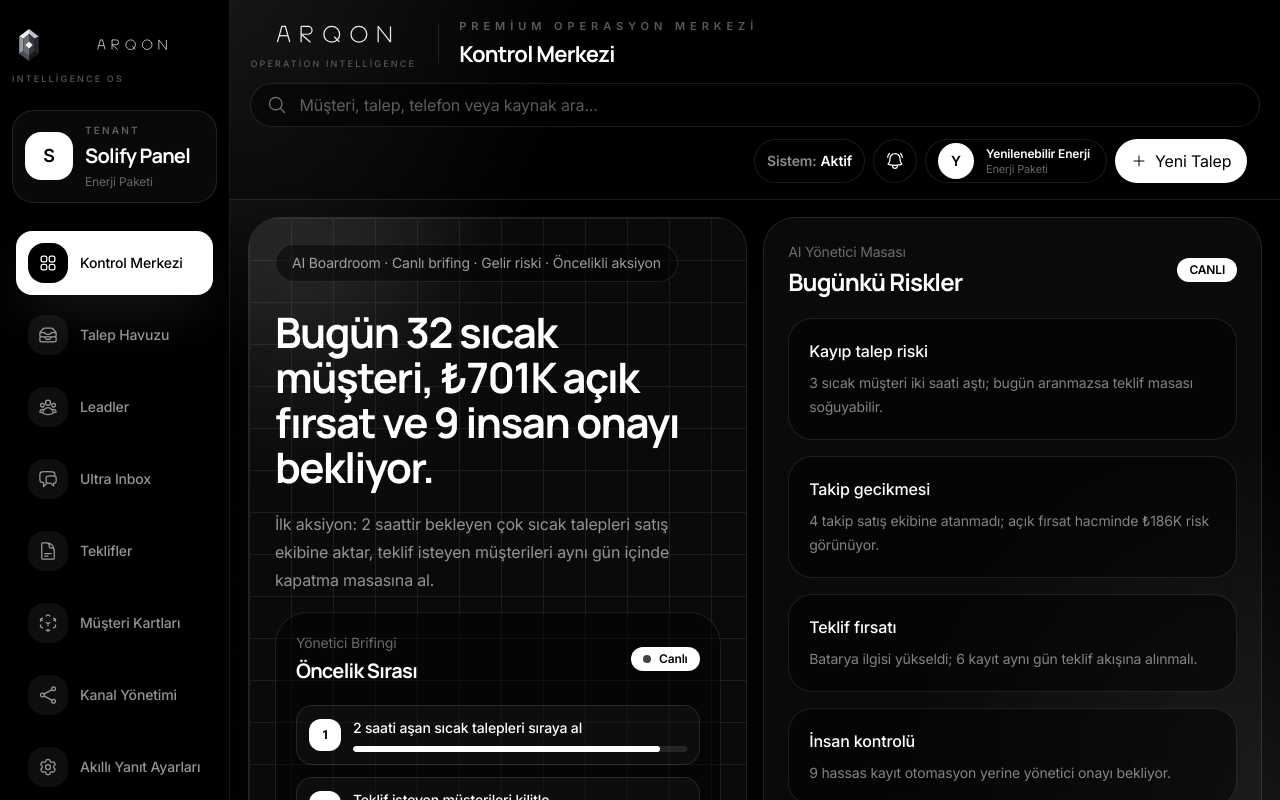
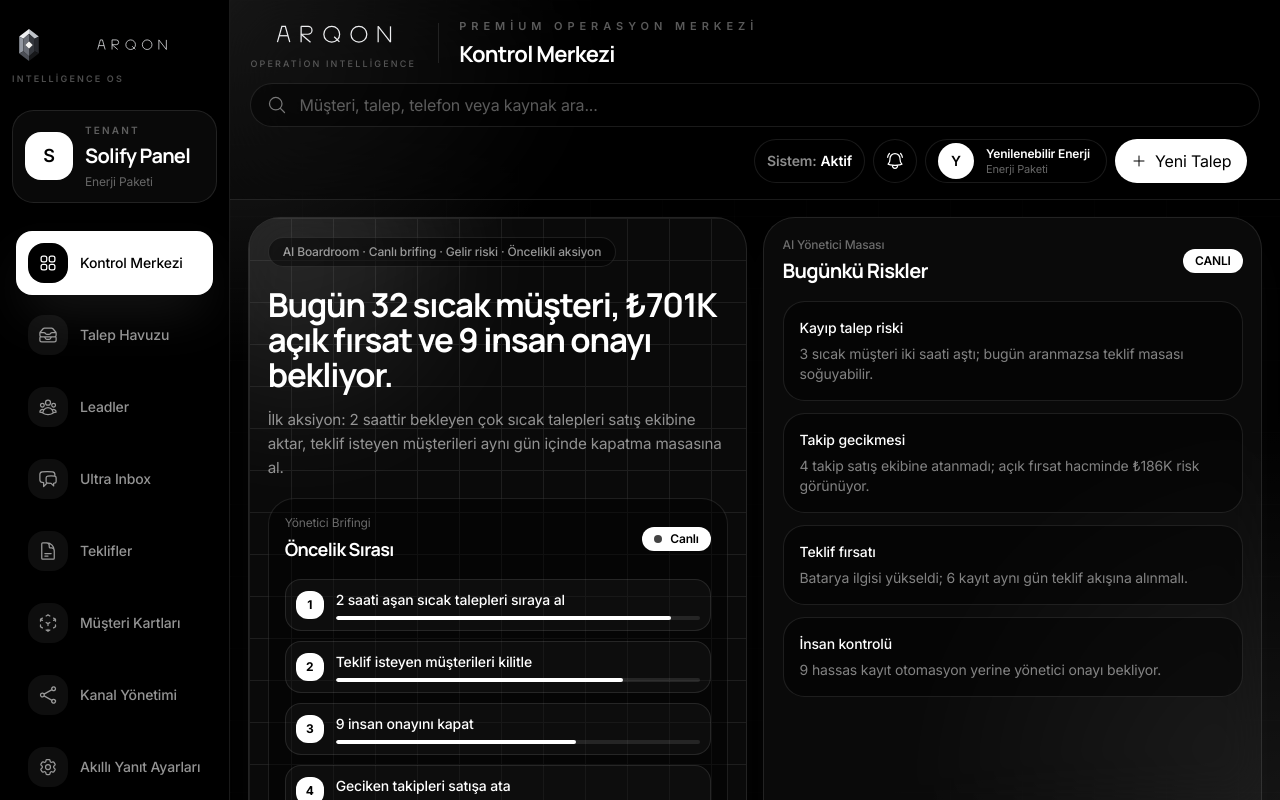
Before and after one commit to ULTRABRT/ultra-crm-panel, a Next.js app: page / in a window 1280 px wide. Built offline with nearby package versions, Linux system fonts and the light colour scheme.

Commit message:
polish control center first fold density

```diff
--- a/app/page.tsx
+++ b/app/page.tsx
@@ -25,7 +25,7 @@ export default function Home() {
             <Header />
 
             <div className="arqon-page-scroll">
-              <section className="arqon-section-gap arqon-fluid-grid [--arqon-grid-min:24rem]">
+              <section className="arqon-section-gap arqon-fluid-grid [--arqon-grid-min:22rem]">
                 <DashboardHero />
                 <ExecutiveSummary />
               </section>
--- a/components/DashboardHero.tsx
+++ b/components/DashboardHero.tsx
@@ -18,7 +18,7 @@ function getSafeIntegerValue(value: string): number | null {
 
 export function DashboardHero() {
   return (
-    <PanelCard className="arqon-fluid-card relative overflow-hidden">
+    <PanelCard className="relative overflow-hidden p-[clamp(1.15rem,1.55cqi,2rem)]">
       <div className="pointer-events-none absolute -left-24 -top-24 h-72 w-72 rounded-full bg-white/[0.08] blur-3xl" />
       <div className="pointer-events-none absolute -bottom-28 right-10 h-80 w-80 rounded-full bg-white/[0.055] blur-3xl" />
 
@@ -27,27 +27,27 @@ export function DashboardHero() {
       </div>
 
       <div className="relative">
-        <div className="inline-flex rounded-full border border-white/10 bg-black/45 px-4 py-2 text-sm text-white/60">
+        <div className="inline-flex rounded-full border border-white/10 bg-black/45 px-3.5 py-1.5 text-xs font-medium text-white/58">
           AI Boardroom · Canlı brifing · Gelir riski · Öncelikli aksiyon
         </div>
 
-        <div className="arqon-split-grid mt-7 [--arqon-split-min:23rem]">
+        <div className="arqon-split-grid mt-5 [--arqon-split-min:21rem]">
           <div>
-            <h1 className="arqon-fluid-title max-w-4xl font-semibold tracking-[-0.05em]">
+            <h1 className="max-w-4xl text-[clamp(1.8rem,3.15cqi,3.05rem)] font-semibold leading-[1.06] tracking-[-0.05em]">
               Bugün 32 sıcak müşteri, ₺701K açık fırsat ve 9 insan onayı bekliyor.
             </h1>
 
-            <p className="mt-5 max-w-3xl text-[clamp(1rem,1.4cqi,1.125rem)] leading-7 text-white/55">
+            <p className="mt-4 max-w-3xl text-[clamp(0.95rem,1.15cqi,1.05rem)] leading-6 text-white/55">
               İlk aksiyon: 2 saattir bekleyen çok sıcak talepleri satış ekibine
               aktar, teklif isteyen müşterileri aynı gün içinde kapatma masasına al.
             </p>
           </div>
 
-          <div className="rounded-[2rem] border border-white/10 bg-black/45 p-5">
+          <div className="rounded-[1.65rem] border border-white/10 bg-black/45 p-4">
             <div className="flex items-center justify-between">
               <div>
-                <p className="text-sm text-white/40">Yönetici Brifingi</p>
-                <h3 className="mt-1 text-xl font-semibold">Öncelik Sırası</h3>
+                <p className="text-xs text-white/40">Yönetici Brifingi</p>
+                <h3 className="mt-1 text-lg font-semibold">Öncelik Sırası</h3>
               </div>
 
               <span className="flex items-center gap-2 rounded-full bg-white px-3 py-1 text-xs font-semibold text-black">
@@ -56,19 +56,19 @@ export function DashboardHero() {
               </span>
             </div>
 
-            <div className="mt-5 space-y-3">
+            <div className="mt-4 space-y-2.5">
               {operationFlow.map((item, index) => (
                 <div
                   key={item}
-                  className="flex items-center gap-3 rounded-2xl border border-white/10 bg-white/[0.035] p-3"
+                  className="flex items-center gap-3 rounded-2xl border border-white/10 bg-white/[0.035] p-2.5"
                 >
-                  <div className="flex h-8 w-8 shrink-0 items-center justify-center rounded-xl bg-white text-xs font-bold text-black">
+                  <div className="flex h-7 w-7 shrink-0 items-center justify-center rounded-xl bg-white text-xs font-bold text-black">
                     {index + 1}
                   </div>
 
                   <div className="min-w-0 flex-1">
-                    <p className="text-sm font-medium">{item}</p>
-                    <div className="mt-2 h-1.5 overflow-hidden rounded-full bg-white/10">
+                    <p className="text-sm font-medium leading-5">{item}</p>
+                    <div className="mt-1.5 h-1 overflow-hidden rounded-full bg-white/10">
                       <div
                         className="h-full rounded-full bg-white"
                         style={{ width: `${92 - index * 13}%` }}
@@ -81,26 +81,26 @@ export function DashboardHero() {
           </div>
         </div>
 
-        <div className="arqon-kpi-grid mt-8">
+        <div className="arqon-kpi-grid mt-5 [--arqon-grid-min:10.75rem]">
           {stats.map((stat) => {
             const numericValue = getSafeIntegerValue(stat.value);
 
             return (
               <div
                 key={stat.label}
-                className="group rounded-3xl border border-white/10 bg-black/45 p-5 transition hover:-translate-y-1 hover:border-white/25 hover:bg-white/[0.055]"
+                className="group rounded-[1.5rem] border border-white/10 bg-black/45 p-4 transition hover:-translate-y-1 hover:border-white/25 hover:bg-white/[0.055]"
               >
-                <p className="text-sm text-white/45">{stat.label}</p>
-                <p className="mt-3 text-4xl font-semibold tracking-tight">
+                <p className="text-xs font-medium text-white/45">{stat.label}</p>
+                <p className="mt-2 text-[clamp(1.85rem,2.5cqi,2.4rem)] font-semibold leading-none tracking-tight">
                   {numericValue === null ? (
                     stat.value
                   ) : (
                     <CountUpValue value={numericValue} />
                   )}
                 </p>
-                <p className="mt-2 text-sm text-white/45">{stat.note}</p>
+                <p className="mt-1.5 text-xs leading-5 text-white/45">{stat.note}</p>
 
-                <div className="mt-5 h-1 overflow-hidden rounded-full bg-white/10">
+                <div className="mt-3 h-1 overflow-hidden rounded-full bg-white/10">
                   <div className="h-full w-2/3 rounded-full bg-white transition group-hover:w-full" />
                 </div>
               </div>
--- a/components/ExecutiveSummary.tsx
+++ b/components/ExecutiveSummary.tsx
@@ -3,11 +3,11 @@ import { PanelCard } from "./PanelCard";
 
 export function ExecutiveSummary() {
   return (
-    <PanelCard className="p-6">
-      <div className="mb-5 flex items-center justify-between">
+    <PanelCard className="p-[clamp(1.15rem,1.4cqi,1.55rem)]">
+      <div className="mb-4 flex items-center justify-between gap-4">
         <div>
-          <p className="text-sm text-white/40">AI Yönetici Masası</p>
-          <h3 className="mt-1 text-2xl font-semibold">Bugünkü Riskler</h3>
+          <p className="text-xs font-medium text-white/40">AI Yönetici Masası</p>
+          <h3 className="mt-1 text-xl font-semibold">Bugünkü Riskler</h3>
         </div>
 
         <span className="rounded-full bg-white px-3 py-1 text-xs font-semibold text-black">
@@ -15,14 +15,14 @@ export function ExecutiveSummary() {
         </span>
       </div>
 
-      <div className="space-y-4">
+      <div className="space-y-3">
         {executiveNotes.map((note) => (
           <div
             key={note.title}
-            className="rounded-3xl border border-white/10 bg-black/45 p-5 transition hover:border-white/20 hover:bg-white/[0.06]"
+            className="rounded-[1.35rem] border border-white/10 bg-black/45 p-4 transition hover:border-white/20 hover:bg-white/[0.06]"
           >
-            <p className="font-medium">{note.title}</p>
-            <p className="mt-2 text-sm leading-6 text-white/50">
+            <p className="text-sm font-medium">{note.title}</p>
+            <p className="mt-1.5 text-sm leading-5 text-white/50">
               {note.description}
             </p>
           </div>
```
